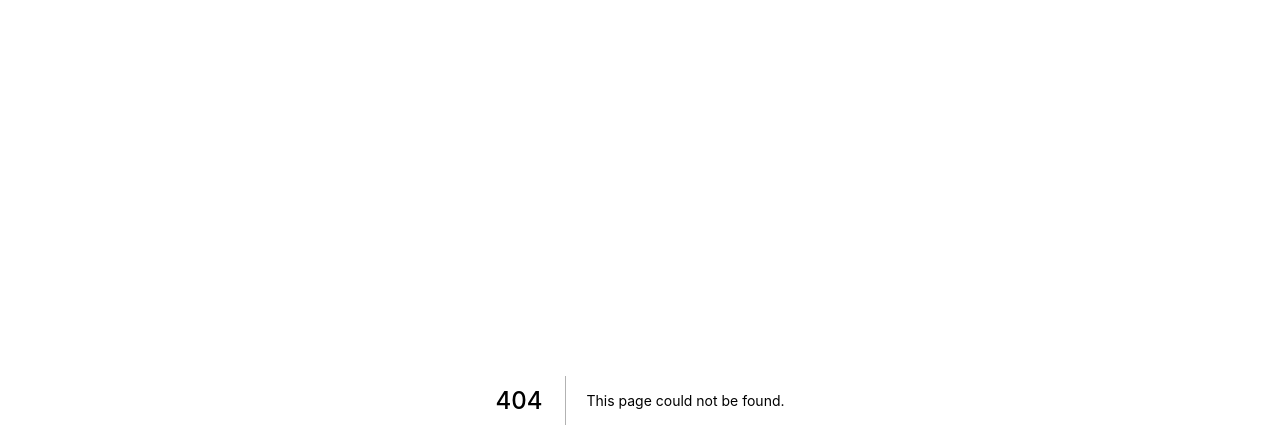
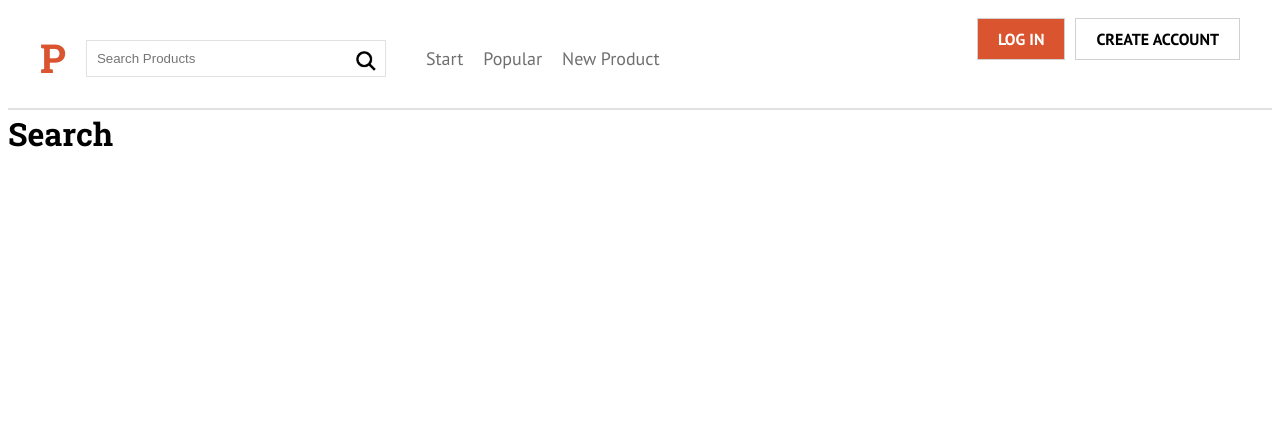
Before and after one commit to fcogallegos/producthunt_next, a Next.js app: page /search in a window 1280 px wide. Before the commit this address had no page. Shown: the top 448 px of the page. Built offline with nearby package versions, Linux system fonts and the light colour scheme.

Commit message:
showing the navegation of conditional form

```diff
--- a/components/layout/Header.js
+++ b/components/layout/Header.js
@@ -24,6 +24,10 @@
     font-weight: 700;
     font-family: 'Roboto Slab', serif;
     margin-right: 2rem;
+
+    &:hover {
+        cursor: pointer;
+    }
 `;
 
 const Header2 = styled.header`
@@ -47,7 +51,7 @@
 
 const Header = () => {
 
-    const user = true;
+    const user = false;
 
     return (
         <header>
@@ -77,12 +81,12 @@
                             </>
                         ) : (
                             <>
-                                <Link href="/">
+                                <Link href="/login">
                                 <Button
                                     bgColor="true"
                                 >Log In</Button>
                                 </Link>
-                                <Link href="/">
+                                <Link href="/create-account">
                                     <Button>Create Account</Button>
                                 </Link>
                             </>
--- a/components/layout/Navegation.js
+++ b/components/layout/Navegation.js
@@ -22,8 +22,8 @@
     return (
         <Nav>
             <Link href="/">Start</Link>
-            <Link href="/">Popular</Link>
-            <Link href="/">New Product</Link>
+            <Link href="/popular">Popular</Link>
+            <Link href="/new-product">New Product</Link>
         </Nav>
      );
 }
--- /dev/null
+++ b/pages/search.js
@@ -0,0 +1,15 @@
+import React from 'react';
+import Layout from '../components/layout/Layout';
+
+
+const Search = () => (
+
+    <div>
+      <Layout>
+        <h1>Search</h1>
+      </Layout>
+    </div>
+
+)
+
+export default Search;
```
Also changed, not shown: pages/create-account.js (added, +15 -0 lines), pages/login.js (added, +15 -0 lines), pages/new-product.js (added, +15 -0 lines), pages/popular.js (added, +15 -0 lines), pages/we.js (deleted, +0 -19 lines).
